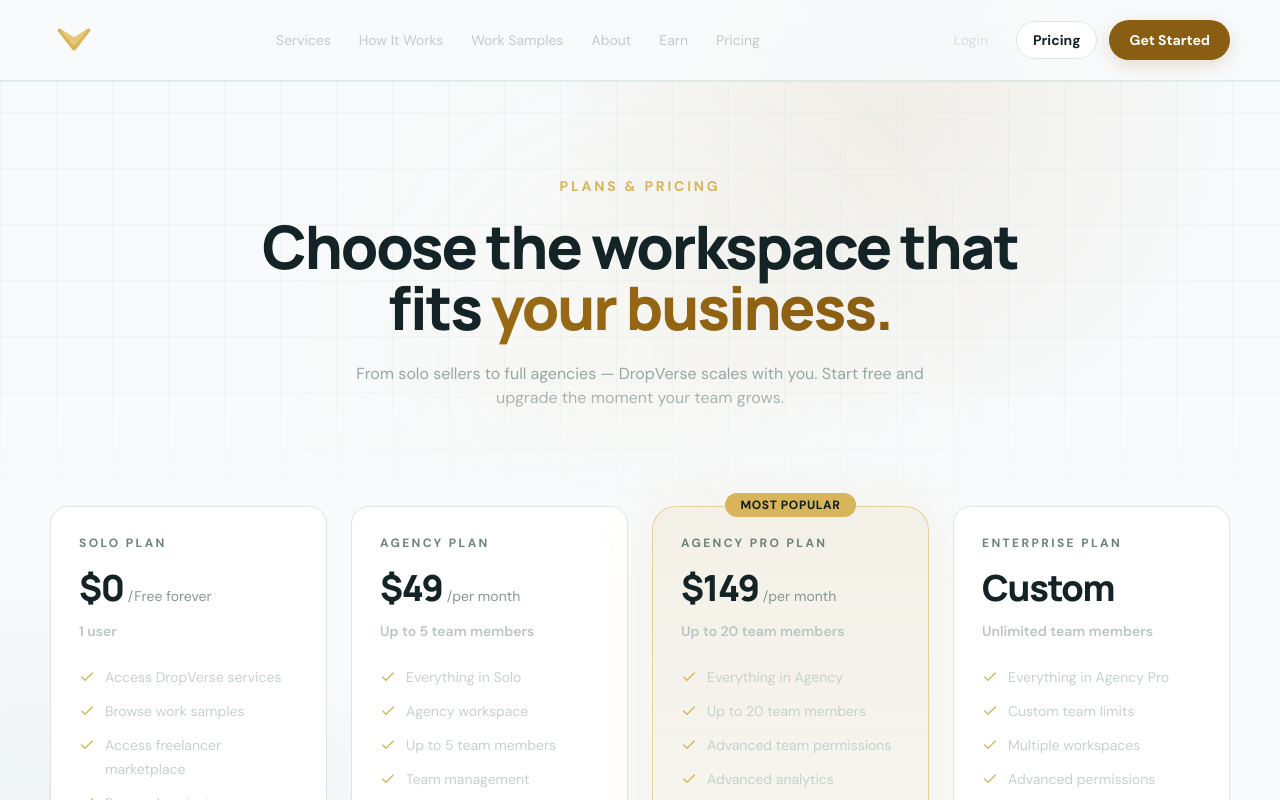
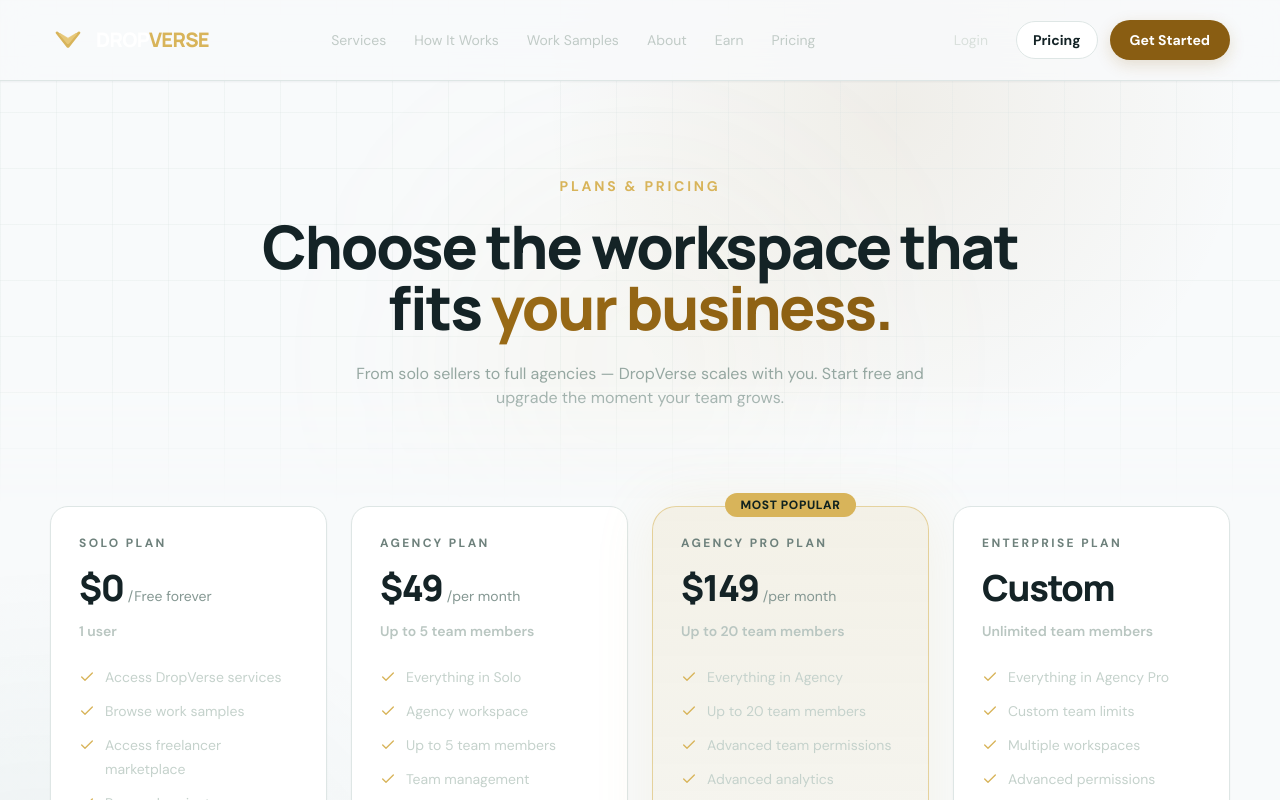
Before and after one commit to dropverseagency/dropverse, a Next.js app: page /pricing in a window 1280 px wide. Shown: the top 800 px of the page. Built offline with nearby package versions, Linux system fonts and the light colour scheme; no server answers.

Commit message:
SiteHeader: use Brand (transparent icon + wordmark)

```diff
--- a/components/SiteHeader.tsx
+++ b/components/SiteHeader.tsx
@@ -1,11 +1,10 @@
 'use client'
 import { useEffect, useState } from 'react'
 import Link from 'next/link'
-import Image from 'next/image'
 import { Menu, X, LogOut, ShieldCheck } from 'lucide-react'
 import { createClient } from '../lib/supabase'
 import { useAuth } from '../lib/useAuth'
-import { DROPVERSE_LOGO_SRC } from '../lib/dropverseLogo'
+import Brand from './Brand'
 
 export default function SiteHeader({ highlightEarn = true }: { highlightEarn?: boolean }) {
   const [menu, setMenu] = useState(false)
@@ -24,7 +23,8 @@ export default function SiteHeader({ highlightEarn = true }: { highlightEarn?: b
     })
     return () => { cancelled = true }
   }, [signedIn])
-const nav = (
+
+  const nav = (
     <>
       <a href="/#services" className="hover:text-[#f0d98b]">Services</a>
       <a href="/#how" className="hover:text-[#f0d98b]">How It Works</a>
@@ -38,16 +38,7 @@ const nav = (
   return (
     <header className="fixed top-0 left-0 right-0 z-50 brand-header border-b border-white/5 bg-[rgba(7,31,29,0.80)] backdrop-blur-xl">
       <div className="container flex h-20 items-center justify-between">
-        <Link href="/" className="inline-flex shrink-0 items-center" aria-label="DropVerse home">
-          <Image
-            src={DROPVERSE_LOGO_SRC}
-            alt="DropVerse"
-            width={120}
-            height={48}
-            className="h-10 w-auto max-h-12 object-contain sm:h-12"
-            priority unoptimized
-          />
-        </Link>
+        <Brand />
         <nav className="hidden items-center gap-7 text-sm text-[#c1cbc7] lg:flex">{nav}</nav>
         <div className="hidden items-center gap-3 lg:flex">
           {signedIn && auth.user ? (
```
